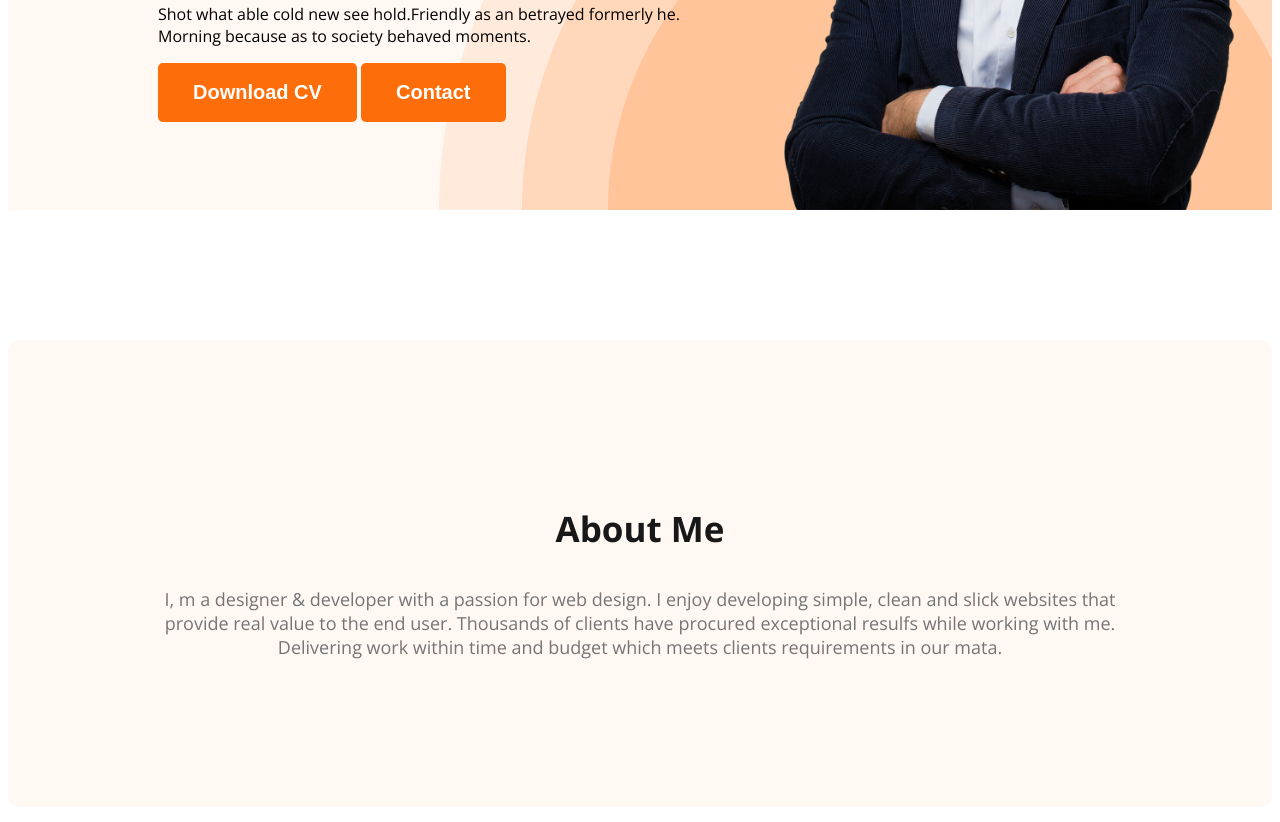
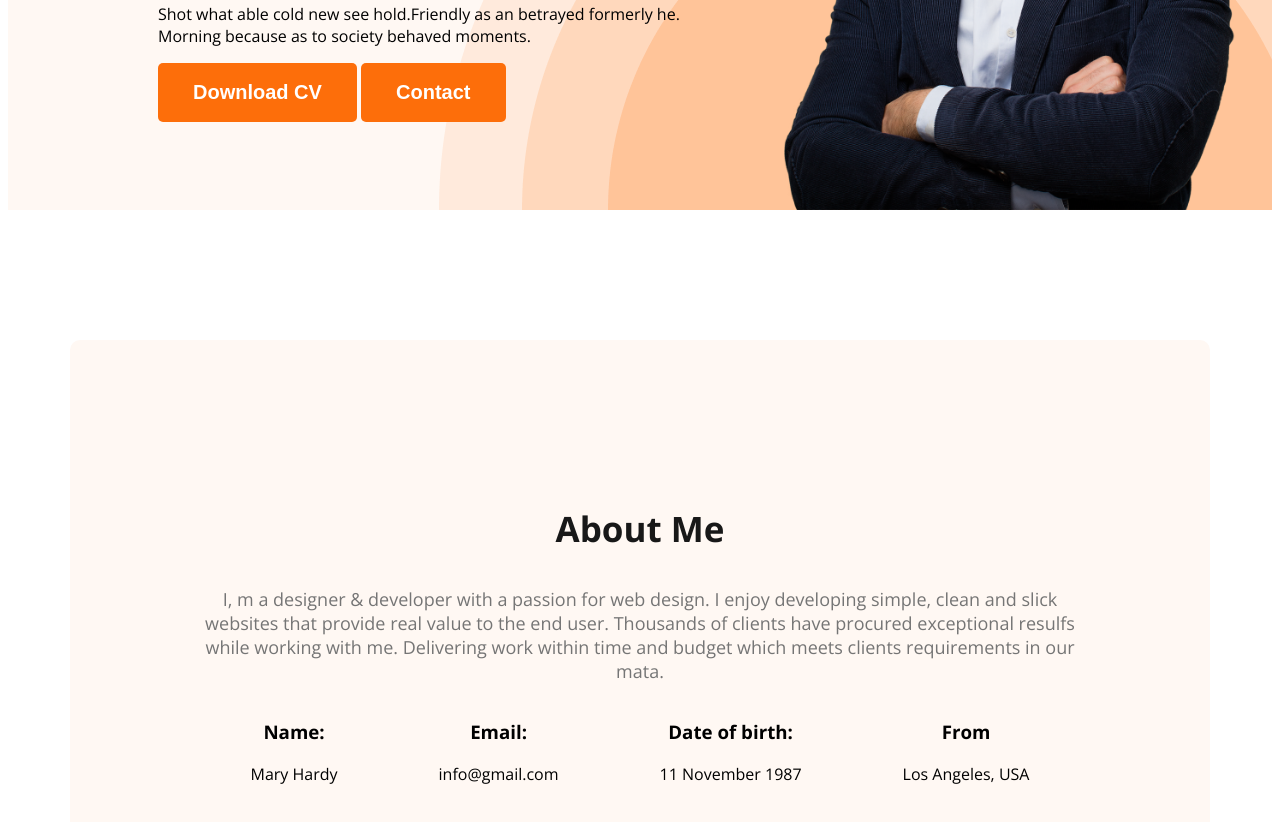
Before and after one commit to aticmahbub/mod-5, a plain HTML site: page index.html in a window 1280 px wide. Shown: the part 558-1380 px from the top of the page. Drawn offline with nearby package versions, Linux system fonts and the light colour scheme.

Commit message:
about info added

```diff
--- a/index.html
+++ b/index.html
@@ -47,6 +47,24 @@
                 simple, clean and slick websites that provide real value to the end user. Thousands of clients have
                 procured exceptional resulfs while working with me. Delivering work within time and budget which meets
                 clients requirements in our mata.</p>
+            <div class="about-info-container">
+                <div class="about-info">
+                    <h3 class="info-heading">Name:</h3>
+                    <p class="info-description">Mary Hardy</p>
+                </div>
+                <div class="about-info">
+                    <h3 class="info-heading">Email:</h3>
+                    <p class="info-description">info@gmail.com</p>
+                </div>
+                <div class="about-info">
+                    <h3 class="info-heading">Date of birth:</h3>
+                    <p class="info-description">11 November 1987</p>
+                </div>
+                <div class="about-info">
+                    <h3 class="info-heading">From</h3>
+                    <p class="info-description">Los Angeles, USA</p>
+                </div>
+            </div>
         </section>
     </main>
 
--- a/styles/stylesheet.css
+++ b/styles/stylesheet.css
@@ -89,6 +89,11 @@ margin-bottom: 0px;
 .profile-pic{
     width: 500px;
 }
+/* Main section */
+main{
+    max-width: 1140px;
+    margin: 0  auto;
+}
 /* About section */
 .about{
     border-radius: 10px;
@@ -96,3 +101,11 @@ background: #FFF8F3;
     padding: 130px;
     margin: 130px 0;
 }
+.about-info-container{
+    display: flex;
+    justify-content: space-around;
+}
+.about-info{
+    text-align: center;
+
+}
```
